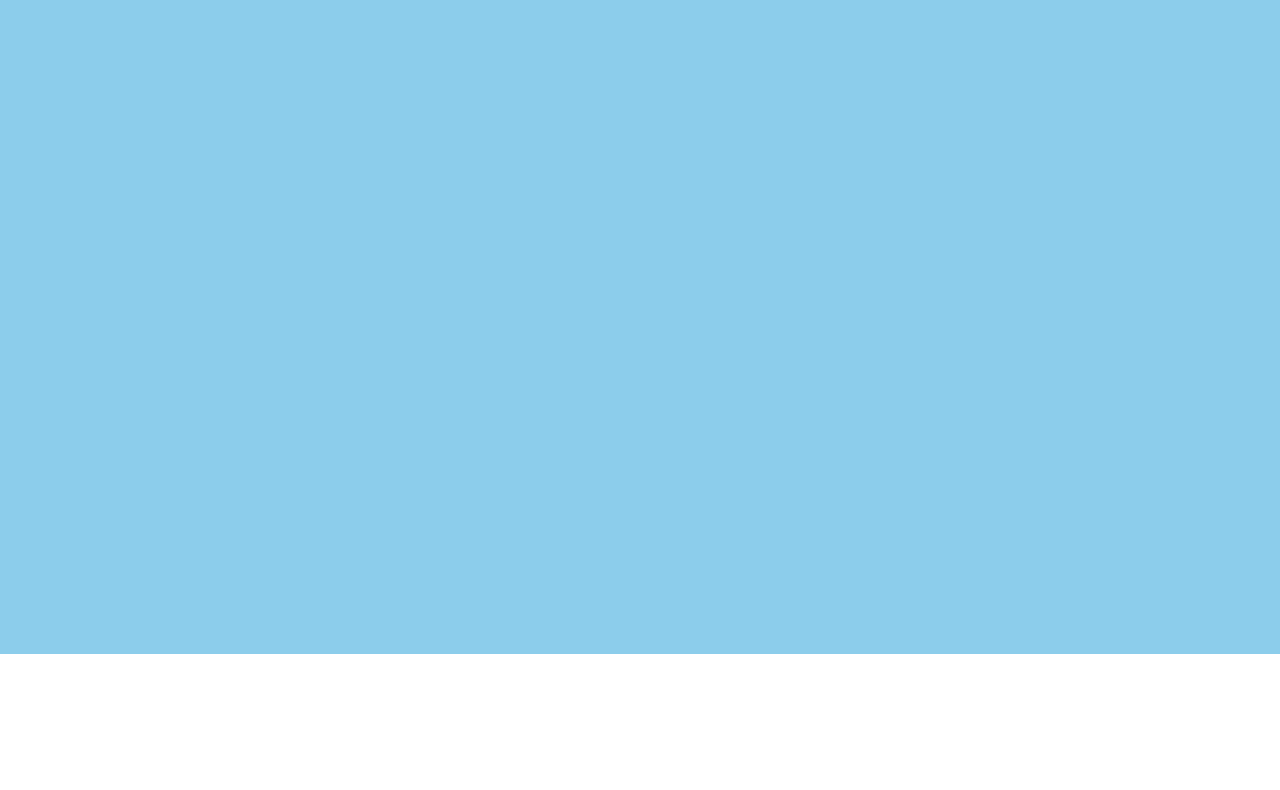
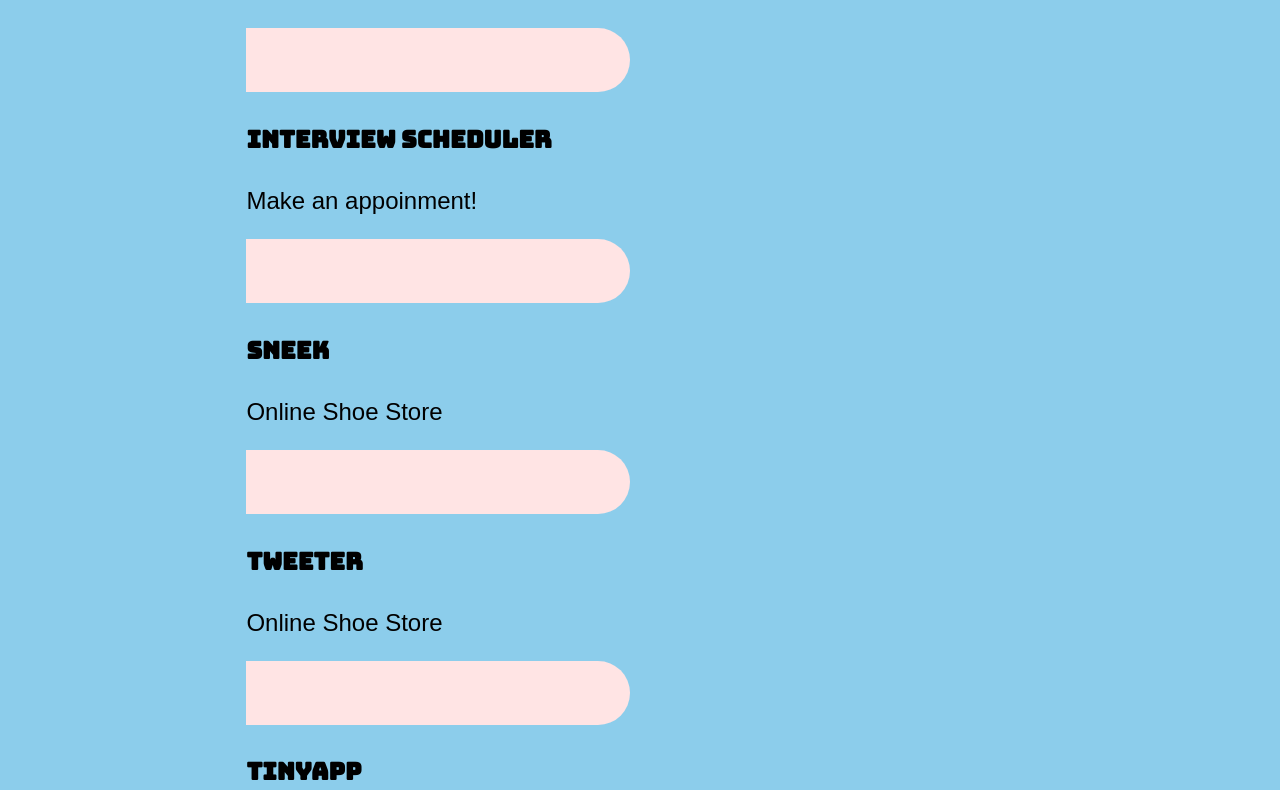
Before and after one commit to Luke-Berzins/lukeberzins, a React (Create React App) app: page /projects in a window 1280 px wide. Shown: the part 650-1440 px from the top of the page. Before the commit the page ends 1304 px from the top, so only its background shows below. Built offline with nearby package versions, Linux system fonts and the light colour scheme; a web font is replaced by a local one.

Commit message:
projects page further developed, further putting variables into own css

```diff
--- a/src/_variable.scss
+++ b/src/_variable.scss
@@ -1,13 +1,14 @@
 $defaultBackground: rgb(140, 205, 235);
-$darkBackground: rgb(119, 118, 118);
+$defaultTextColor: black;
+$darkBackground: rgb(28, 28, 28);
+$darkTextcolor: rgb(148, 209, 255);
 $partyBackground: rgb(137, 65, 146);
+$partyTextColor: rgb(165, 54, 47);
 
 
 $title-text: 'Kaushan Script', cursive;
 $body-text: 'Recursive', sans-serif;
 $alt-text: 'Bungee', cursive;
-
-
 
 $color-gray: #666;
 $color-black: #000;
--- a/src/components/Nav.scss
+++ b/src/components/Nav.scss
@@ -30,13 +30,13 @@
 
 .dark {
   background-color: $darkBackground;
-  color: white;
+  color: $darkTextcolor;
   .navfunctions {
     display:flex;
     .site-nav {
       margin: 5rem;
       .navLink {
-        color: white;
+        color: $darkTextcolor;
         margin: 1rem;
       }
     }
--- a/src/pages/home/Home.scss
+++ b/src/pages/home/Home.scss
@@ -142,7 +142,7 @@ body{
 
 .dark {
   background-color: $darkBackground;
-  color: white;
+  color: $darkTextcolor;
   p {
     background-color: $darkBackground;
     margin-top: 0;
@@ -232,14 +232,13 @@ body{
   }
 }
 .party {
-  color: rgba(235, 77, 66, 0.808);
+  color: $partyTextColor
 
     img {
       animation: rotation 30s infinite linear;
 
     }
     p {
-      $partyBackground: rgb(137, 65, 146);
       margin-top: 0;
     }
 
--- a/src/pages/projects/ProjectItem.jsx
+++ b/src/pages/projects/ProjectItem.jsx
@@ -1,13 +1,28 @@
 import React from 'react'
 import { useTheme, useCatTheme } from '../../ThemeContext'
+import './ProjectItem.scss'
 
 export default function ProjectItem(props) {
   const theme = useTheme()
   const cat = useCatTheme()
   return (
-    <div className="card-container">
-      <p>{props.name}</p>
-      <p>{props.description}</p>
+    <div className="project-item-body">
+      <div className={theme}>
+        <div className="desc-container">
+         <h4>{props.name}</h4>
+          <p>{props.description}</p>
+        </div>
+        <div className="project-card">
+        <div className="slider">
+        </div>
+      <div className="projectInfo">
+        <div>
+          {props.git ? <p>Github: {props.git}</p> : <p></p>}
+          {props.site ? <p>Live site:{props.site}</p> : <p></p>}
+        </div>
+      </div>
+      </div>
+    </div>
     </div>
   )
 }
--- a/src/pages/projects/ProjectItem.scss
+++ b/src/pages/projects/ProjectItem.scss
@@ -0,0 +1,75 @@
+@import "../../variable";
+
+.project-item-body {
+
+  h4 {
+    font-family: $alt-text;
+    font-size: x-large;
+  }
+  p {
+    font-size: x-large;
+  }
+  .project-card {
+    width: 60%;
+    height: 4rem;
+    .slider{
+      background-color: rgb(255, 228, 228);
+      border-top-right-radius: 200px;
+      border-bottom-right-radius: 200px;
+      width:30%;
+      height: 4rem;
+      transition: 2s cubic-bezier(0.56,-0.16, 0.66, 1.58);
+      position:absolute
+    }
+  }
+
+
+  .project-card:hover .slider {
+    transform: translateX(100%);
+  }
+
+  .projectInfo {
+    display: flex;
+    p {
+      font-size: x-large;
+    }
+  }
+
+  .default {
+    .slider{
+      background-color: rgb(255, 228, 228);
+
+      border-top-right-radius: 200px;
+      border-bottom-right-radius: 200px;
+      width:30%;
+      height: 4rem;
+      transition: 2s cubic-bezier(0.56,-0.16, 0.66, 1.58);
+      position:absolute
+    }
+  }
+
+  .dark {
+    .slider{
+      background-color: rgb(211, 74, 74);
+
+      border-top-right-radius: 200px;
+      border-bottom-right-radius: 200px;
+      width:30%;
+      height: 4rem;
+      transition: 2s cubic-bezier(0.56,-0.16, 0.66, 1.58);
+      position:absolute
+    }
+  }
+
+  .party {
+    .slider{
+      background-color: rgb(255, 228, 228);
+      border-top-right-radius: 200px;
+      border-bottom-right-radius: 200px;
+      width:30%;
+      height: 4rem;
+      transition: 2s cubic-bezier(0.56,-0.16, 0.66, 1.58);
+      position:absolute
+    }
+  }
+}
--- a/src/pages/projects/Projects.jsx
+++ b/src/pages/projects/Projects.jsx
@@ -1,17 +1,15 @@
 import React from "react"
 import ProjectItem from "./ProjectItem"
 import "./Projects.scss"
-import { useTheme, useCatTheme } from '../../ThemeContext'
+import { useTheme } from '../../ThemeContext'
 
 
 export default function Projects(props) {
   const theme = useTheme()
-  const cat = useCatTheme()
 
   return (
     <div className={theme}>
       <div className="projects-body">
-
         <div className="projects-intro">
           <h1>Luke's Projects</h1>
         </div>
@@ -20,13 +18,61 @@ export default function Projects(props) {
           className=""
           name="Reflexion"
           picture=""
-        description="Uses voice Recognition with Tensorflow and google's Teachable Machine"
+          description="Uses voice Recognition with Tensorflow and google's  Teachable Machine"
+          git=""
+          site=""
+          display=""
+          stack=""
+        />
+        <ProjectItem
+          className=""
+          name="Jungle"
+          picture=""
+          description="Built on Rails"
+          git=""
+          site=""
+          display=""
+          stack=""
         />
          <ProjectItem
           className=""
           name="Interview Scheduler"
           picture=""
           description="Make an appoinment!"
+          git=""
+          site=""
+          display=""
+          stack=""
+        />
+         <ProjectItem
+          className=""
+          name="Sneek"
+          picture=""
+          description="Online Shoe Store"
+          git=""
+          site=""
+          display=""
+          stack=""
+        />
+        <ProjectItem
+          className=""
+          name="Tweeter"
+          picture=""
+          description="Online Shoe Store"
+          git=""
+          site=""
+          display=""
+          stack=""
+        />
+        <ProjectItem
+          className=""
+          name="TinyApp"
+          picture=""
+          description="Online Shoe Store"
+          git=""
+          site=""
+          display=""
+          stack=""
         />
         </div>
       </div>
--- a/src/pages/projects/Projects.scss
+++ b/src/pages/projects/Projects.scss
@@ -22,17 +22,18 @@ body{
     display:flex;
     flex-direction: column;
     justify-content: center;
+    h1 {
+      font-family: $alt-text;
+    }
   }
 }
 
 .default {
   background-color: $defaultBackground;
   .projects-intro{
-    padding-top: 4rem;
+    padding-top: 1rem;
     background-color: $defaultBackground;
-    h1 {
-      font-family: $alt-text;
-    }
+
   }
   .finalfill {
       width: 100%;
@@ -43,9 +44,9 @@ body{
 
 .dark {
   background-color: $darkBackground;
-  color: white;
+  color: $darkTextcolor;
   .projects-intro{
-    padding-top: 4rem;
+    padding-top: 1rem;
     background-color: $darkBackground;
   }
     .finalfill {
@@ -58,7 +59,7 @@ body{
 .party {
   color: rgba(235, 77, 66, 0.808);
   .projects-intro{
-    padding-top: 4rem;
+    padding-top: 1rem;
     background-color: $partyBackground;
   }
 
```
Lines whose indentation alone changed are shown as unchanged.
